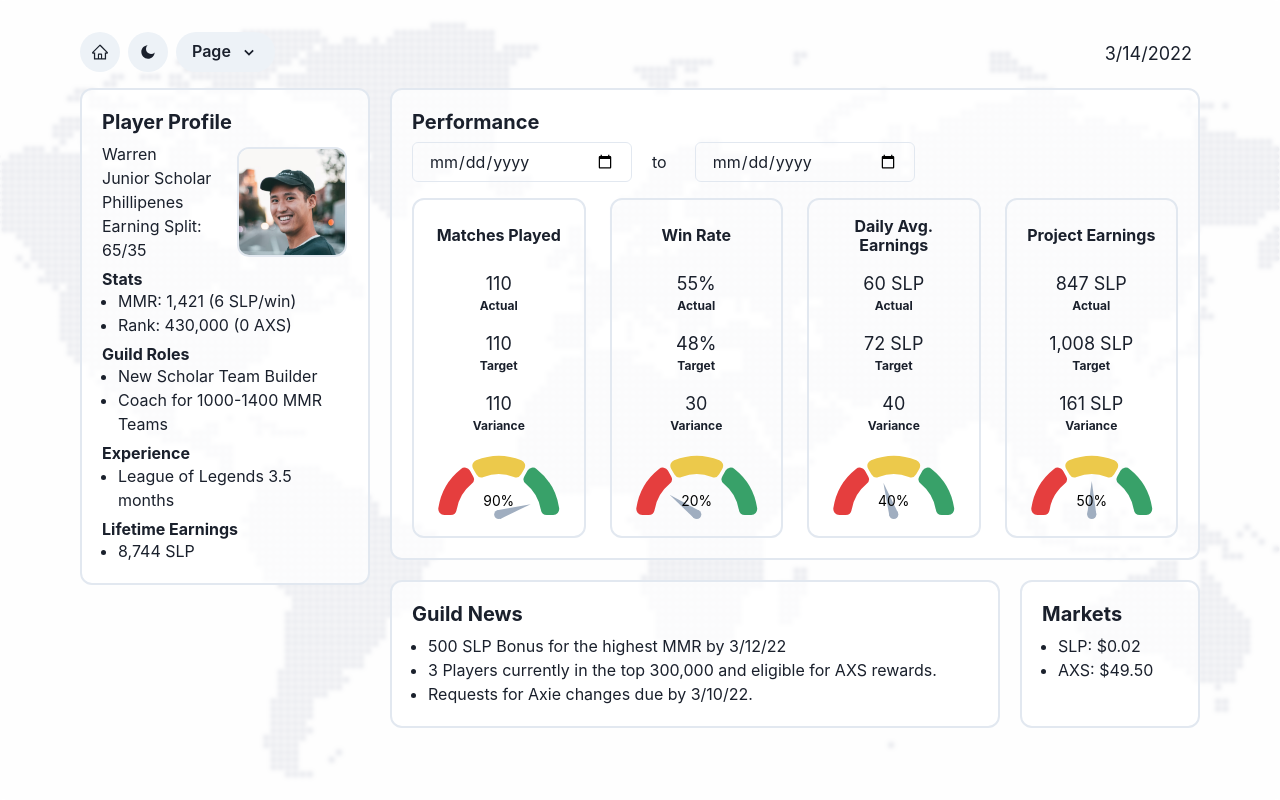
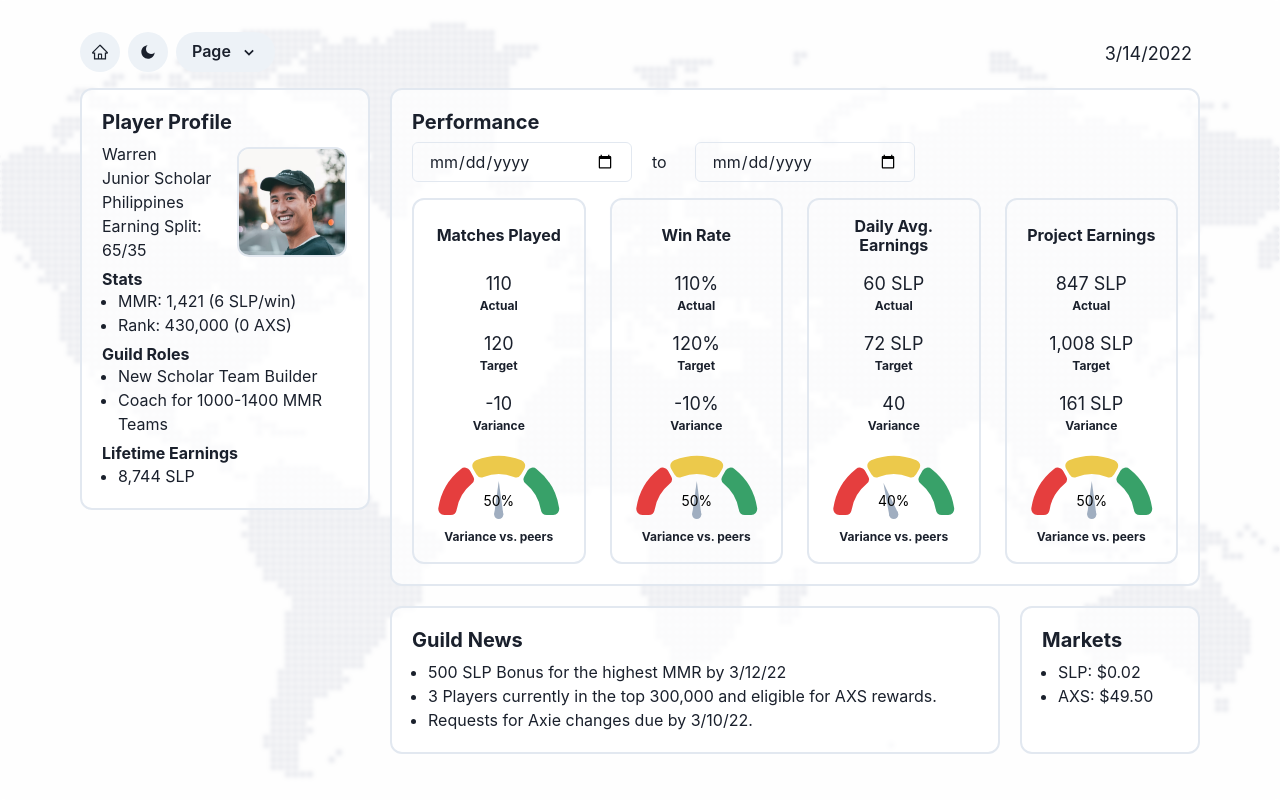
Before and after one commit to Titan-Analytics/app, a Next.js app: page /performance in a window 1280 px wide. Built offline with nearby package versions, Linux system fonts and the light colour scheme.

Commit message:
feature: randomize

```diff
--- a/pages/performance.js
+++ b/pages/performance.js
@@ -19,8 +19,89 @@ import {
   useColorModeValue,
 } from "@chakra-ui/react";
 
+import { useState } from "react";
+
 function Page() {
   const { colorMode } = useColorMode();
+
+
+  const [ chartsData, setChartsData ] = useState({
+    matchesPlayed: {
+      actual: 110,
+      target: 120,
+      variance: -10,
+      vp: 0.5,
+    },
+
+    winRate: {
+      actual: 110,
+      target: 120,
+      variance: -10,
+      vp: 0.5,
+    },
+
+    dailyEarnings: {
+      actual: 60,
+      target: 72,
+      variance: -12,
+      vp: 0.5,
+    },
+
+    projectEarnings: {
+      actual: 847,
+      target: 1008,
+      variance: -161,
+      vp: 0.5,
+    },
+
+  });
+
+  function randomize () {
+
+    let matchesPlayed = 100 + (Math.floor(Math.random() * 20)) * ( Math.random() < 0.5 ? -1 : 1 );
+    let matchesTarget = 100 + (Math.floor(Math.random() * 20)) * ( Math.random() < 0.5 ? -1 : 1 );
+    let matchesVp = Math.abs(  ( matchesPlayed - matchesTarget ) / matchesTarget  );
+
+
+    let winActual = 100 * (Math.random()).toFixed(2);
+    let winTarget = 100 * (Math.random()).toFixed(2);
+    let winVp = Math.abs(  ( winActual - winTarget ) / winTarget  ).toFixed(2);
+
+    const newData = {
+      matchesPlayed: {
+        actual: matchesPlayed,
+        target: matchesTarget,
+        variance: matchesPlayed - matchesTarget,
+        vp: matchesVp.toFixed(2),
+      },
+
+      winRate: {
+        actual: winActual.toFixed(0),
+        target: winTarget.toFixed(0),
+        variance: winActual - winTarget,
+        vp: winVp,
+      },
+
+      dailyEarnings: {
+        actual: 60,
+        target: 72,
+        variance: -12,
+        vp: 0.5,
+      },
+
+      projectEarnings: {
+        actual: 847,
+        target: 1008,
+        variance: -161,
+        vp: 0.5,
+      },
+    }
+
+    setChartsData(newData);
+  }
+
+
+
   let bgBlur = colorMode === "light" ? "#ffffffbb" : "#000000bb";
 
   return (
@@ -46,7 +127,7 @@ function Page() {
 
                 <Box>Junior Scholar</Box>
 
-                <Box>Phillipenes</Box>
+                <Box>Philippines</Box>
 
                 <Box>Earning Split: 65/35</Box>
               </Box>
@@ -91,7 +172,7 @@ function Page() {
               </UnorderedList>
             </Box>
 
-            <Box mb={2}>
+            <Box mb={2} display="none">
               <Heading size="sm">Experience</Heading>
 
               <UnorderedList>
@@ -122,9 +203,9 @@ function Page() {
             </Heading>
 
             <HStack mb={4}>
-              <Input type={"date"} maxWidth={220} />
+              <Input type={"date"} maxWidth={220} onChange={ randomize } />
               <span style={{ margin: "0 20px" }}>to</span>
-              <Input type="date" maxWidth={220} />
+              <Input type="date" maxWidth={220} onChange={ randomize } />
             </HStack>
 
             <SimpleGrid
@@ -140,7 +221,7 @@ function Page() {
 
                   <BorderCenter minHeight={12}>
                     <Box>
-                      <Box fontSize={"lg"}>110</Box>
+                      <Box fontSize={"lg"}>{chartsData.matchesPlayed.actual}</Box>
 
                       <Box fontWeight={"bold"} fontSize="xs">
                         Actual
@@ -150,7 +231,7 @@ function Page() {
 
                   <BorderCenter minHeight={12}>
                     <Box>
-                      <Box fontSize={"lg"}>110</Box>
+                      <Box fontSize={"lg"}>{chartsData.matchesPlayed.target}</Box>
 
                       <Box fontWeight={"bold"} fontSize="xs">
                         Target
@@ -160,7 +241,7 @@ function Page() {
 
                   <BorderCenter minHeight={12}>
                     <Box>
-                      <Box fontSize={"lg"}>110</Box>
+                      <Box fontSize={"lg"}>{chartsData.matchesPlayed.variance}</Box>
 
                       <Box fontWeight={"bold"} fontSize="xs">
                         Variance
@@ -169,7 +250,7 @@ function Page() {
                   </BorderCenter>
                 </Stack>
 
-                <Box className="gauge" pb={2} maxWidth={280} m="0 auto">
+                <Box className="gauge"  maxWidth={220} m="0 auto">
                   <GaugeChart
                     arcWidth={0.3}
                     animateDuration={1000}
@@ -177,8 +258,13 @@ function Page() {
                     needleBaseColor={useColorModeValue("#A0AEC0", "#718096")}
                     textColor={useColorModeValue("blue.500", "white")}
                     colors={["#E53E3E", "#ECC94B", "#38A169"]}
-                    percent={0.9}
+                    percent={chartsData.matchesPlayed.vp}
                   />
+                </Box>
+
+
+                <Box fontWeight={"bold"} fontSize="xs" mb={4}>
+                    Variance vs. peers
                 </Box>
               </Box>
 
@@ -190,7 +276,7 @@ function Page() {
 
                   <BorderCenter minHeight={12}>
                     <Box>
-                      <Box fontSize={"lg"}>55%</Box>
+                      <Box fontSize={"lg"}>{chartsData.winRate.actual}%</Box>
 
                       <Box fontWeight={"bold"} fontSize="xs">
                         Actual
@@ -200,7 +286,7 @@ function Page() {
 
                   <BorderCenter minHeight={12}>
                     <Box>
-                      <Box fontSize={"lg"}>48%</Box>
+                      <Box fontSize={"lg"}>{chartsData.winRate.target}%</Box>
 
                       <Box fontWeight={"bold"} fontSize="xs">
                         Target
@@ -210,7 +296,7 @@ function Page() {
 
                   <BorderCenter minHeight={12}>
                     <Box>
-                      <Box fontSize={"lg"}>30</Box>
+                      <Box fontSize={"lg"}>{chartsData.winRate.variance}%</Box>
 
                       <Box fontWeight={"bold"} fontSize="xs">
                         Variance
@@ -219,7 +305,7 @@ function Page() {
                   </BorderCenter>
                 </Stack>
 
-                <Box className="gauge" pb={2} maxWidth={280} m="0 auto">
+                <Box className="gauge"  maxWidth={220} m="0 auto">
                   <GaugeChart
                     arcWidth={0.3}
                     animateDuration={1000}
@@ -227,8 +313,12 @@ function Page() {
                     needleBaseColor={useColorModeValue("#A0AEC0", "#718096")}
                     textColor={useColorModeValue("blue.500", "white")}
                     colors={["#E53E3E", "#ECC94B", "#38A169"]}
-                    percent={0.2}
+                    percent={chartsData.winRate.vp}
                   />
+                </Box>
+
+                <Box fontWeight={"bold"} fontSize="xs" mb={4}>
+                    Variance vs. peers
                 </Box>
               </Box>
 
@@ -269,7 +359,7 @@ function Page() {
                   </BorderCenter>
                 </Stack>
 
-                <Box className="gauge" pb={2} maxWidth={280} m="0 auto">
+                <Box className="gauge"  maxWidth={220} m="0 auto">
                   <GaugeChart
                     arcWidth={0.3}
                     animateDuration={1000}
@@ -279,6 +369,10 @@ function Page() {
                     colors={["#E53E3E", "#ECC94B", "#38A169"]}
                     percent={0.4}
                   />
+                </Box>
+
+                <Box fontWeight={"bold"} fontSize="xs" mb={4}>
+                    Variance vs. peers
                 </Box>
               </Box>
 
@@ -319,7 +413,7 @@ function Page() {
                   </BorderCenter>
                 </Stack>
 
-                <Box className="gauge" pb={2} maxWidth={280} m="0 auto">
+                <Box className="gauge"  maxWidth={220} m="0 auto">
                   <GaugeChart
                     arcWidth={0.3}
                     animateDuration={1000}
@@ -329,6 +423,10 @@ function Page() {
                     colors={["#E53E3E", "#ECC94B", "#38A169"]}
                     percent={0.5}
                   />
+                </Box>
+
+                <Box fontWeight={"bold"} fontSize="xs" mb={4}>
+                    Variance vs. peers
                 </Box>
               </Box>
             </SimpleGrid>
```
